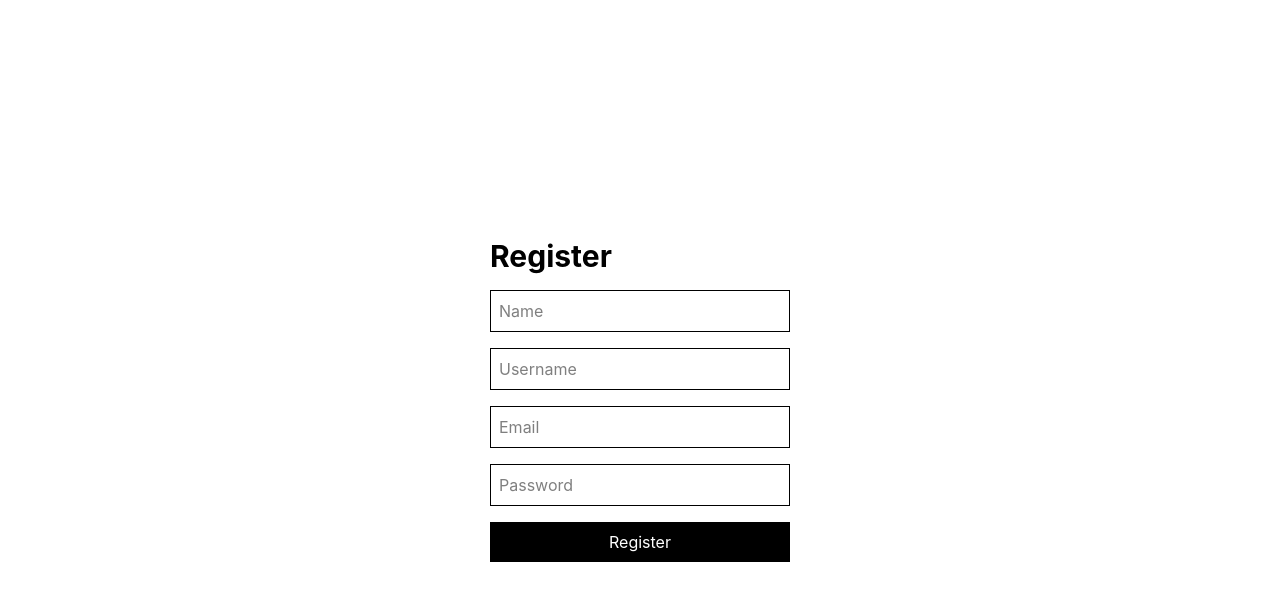
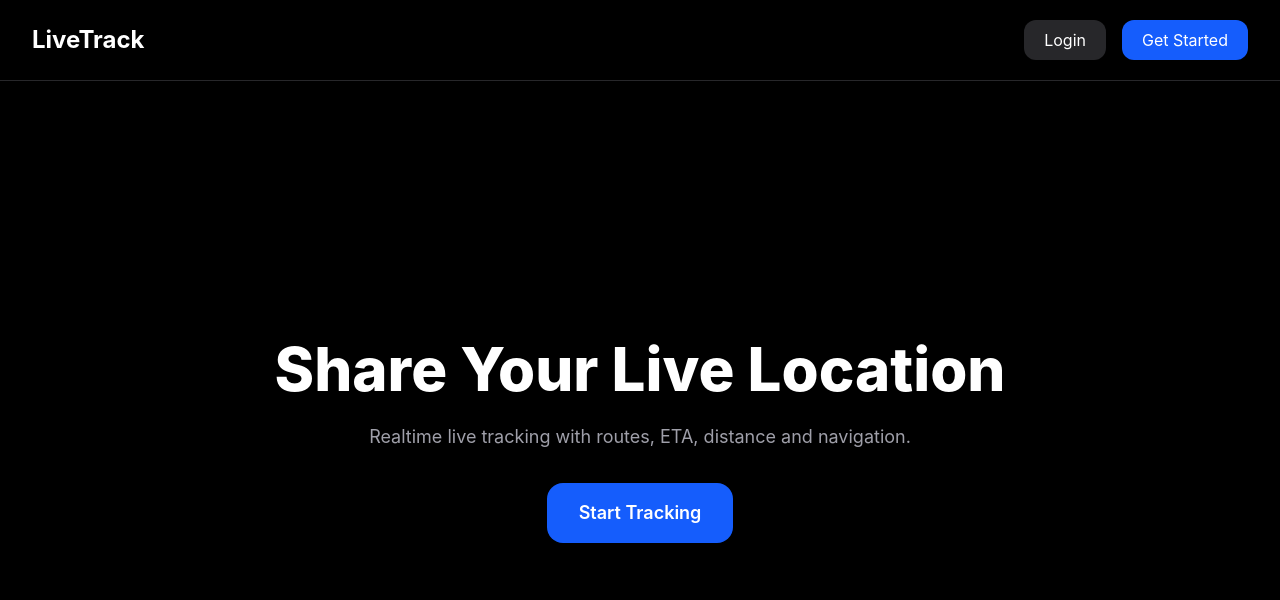
Before and after one commit to Pushpak003/location_tracker, a React app in the folder frontend/: page / in a window 1280 px wide. Shown: the top 600 px of the page. Built offline with nearby package versions, Linux system fonts and the light colour scheme; no server answers; the HTML template or start-up script is replaced by a standard one.

Commit message:
Implement authentication middleware for socket connections and refactor socket handler; add Home page component

```diff
--- a/frontend/src/App.jsx
+++ b/frontend/src/App.jsx
@@ -4,6 +4,7 @@ import {
   Route,
 } from "react-router-dom";
 
+import Home from "./pages/Home";
 import Login from "./pages/Login";
 import Register from "./pages/Register";
 import Dashboard from "./pages/Dashboard";
@@ -15,15 +16,19 @@ function App() {
     <BrowserRouter>
 
       <Routes>
-
         <Route
           path="/"
-          element={<Register />}
+          element={<Home />}
         />
 
         <Route
           path="/login"
           element={<Login />}
+        />
+
+        <Route
+          path="/register"
+          element={<Register />}
         />
 
         <Route
--- /dev/null
+++ b/frontend/src/pages/Home.jsx
@@ -0,0 +1,128 @@
+import { Link } from "react-router-dom";
+
+function Home() {
+
+  return (
+    <div
+      className="
+        min-h-screen
+        bg-black
+        text-white
+        flex
+        flex-col
+      "
+    >
+
+      {/* Navbar */}
+      <nav
+        className="
+          flex
+          justify-between
+          items-center
+          px-8
+          py-5
+          border-b
+          border-zinc-800
+        "
+      >
+
+        <h1
+          className="
+            text-2xl
+            font-bold
+          "
+        >
+          LiveTrack
+        </h1>
+
+        <div className="flex gap-4">
+
+          <Link
+            to="/login"
+            className="
+              px-5
+              py-2
+              rounded-xl
+              bg-zinc-800
+              hover:bg-zinc-700
+            "
+          >
+            Login
+          </Link>
+
+          <Link
+            to="/register"
+            className="
+              px-5
+              py-2
+              rounded-xl
+              bg-blue-600
+              hover:bg-blue-700
+            "
+          >
+            Get Started
+          </Link>
+
+        </div>
+
+      </nav>
+
+      {/* Hero */}
+      <div
+        className="
+          flex-1
+          flex
+          flex-col
+          items-center
+          justify-center
+          text-center
+          px-5
+        "
+      >
+
+        <h1
+          className="
+            text-6xl
+            font-extrabold
+            mb-6
+          "
+        >
+          Share Your
+          Live Location
+        </h1>
+
+        <p
+          className="
+            text-zinc-400
+            max-w-2xl
+            text-lg
+            mb-8
+          "
+        >
+          Realtime live tracking with
+          routes, ETA, distance and
+          navigation.
+        </p>
+
+        <Link
+          to="/register"
+          className="
+            px-8
+            py-4
+            rounded-2xl
+            bg-blue-600
+            hover:bg-blue-700
+            text-lg
+            font-semibold
+          "
+        >
+          Start Tracking
+        </Link>
+
+      </div>
+
+    </div>
+  );
+}
+
+export default Home;
--- a/frontend/src/pages/Register.jsx
+++ b/frontend/src/pages/Register.jsx
@@ -33,7 +33,7 @@ function Register() {
 
       alert(response.data.message);
 
-      navigate("/");
+      navigate("/login");
 
     } catch (error) {
 
--- a/frontend/src/pages/ShareTracking.jsx
+++ b/frontend/src/pages/ShareTracking.jsx
@@ -1,52 +1,34 @@
-import {
-  useEffect,
-  useRef,
-  useState,
-} from "react";
+import { useEffect, useRef, useState } from "react";
 
-import { useParams }
-from "react-router-dom";
+import { useParams } from "react-router-dom";
 
-import mapboxgl
-from "mapbox-gl";
+import mapboxgl from "mapbox-gl";
 
-import { io }
-from "socket.io-client";
+import { io } from "socket.io-client";
 
-mapboxgl.accessToken =
-  import.meta.env.VITE_MAPBOX_TOKEN;
+mapboxgl.accessToken = import.meta.env.VITE_MAPBOX_TOKEN;
 
 function ShareTracking() {
-
-  const { trackingId } =
-    useParams();
+  const { trackingId } = useParams();
 
   const mapRef = useRef(null);
 
-  const mapContainerRef =
-    useRef(null);
+  const mapContainerRef = useRef(null);
 
   const socketRef = useRef(null);
 
-  const senderMarkerRef =
-    useRef(null);
+  const senderMarkerRef = useRef(null);
 
-  const [isCopied, setIsCopied] =
-    useState(false);
+  const [isCopied, setIsCopied] = useState(false);
 
-  const shareLink =
-    `${window.location.origin}/view/${trackingId}`;
+  const shareLink = `${window.location.origin}/view/${trackingId}`;
 
   useEffect(() => {
+    // Map
+    mapRef.current = new mapboxgl.Map({
+      container: mapContainerRef.current,
 
-    // Map
-    mapRef.current =
-      new mapboxgl.Map({
-        container:
-          mapContainerRef.current,
-
-        style:
-          "mapbox://styles/mapbox/dark-v11",
+      style: "mapbox://styles/mapbox/dark-v11",
 
       center: [77.4126, 23.2599],
 
@@ -54,98 +36,62 @@ function ShareTracking() {
     });
 
     // Socket
-    socketRef.current = io(
-      "http://localhost:5000",
-      {
+    socketRef.current = io("http://localhost:5000", {
       auth: {
-          token:
-            localStorage.getItem(
-              "token"
-            ),
+        token: localStorage.getItem("token"),
       },
-      }
-    );
+    });
+    socketRef.current.emit("watch-tracking", trackingId);
 
     // Live Location
     navigator.geolocation.watchPosition(
       (position) => {
+        const latitude = position.coords.latitude;
 
-        const latitude =
-          position.coords.latitude;
-
-        const longitude =
-          position.coords.longitude;
+        const longitude = position.coords.longitude;
 
         // Send Location
-        socketRef.current.emit(
-          "send-location",
-          {
+        socketRef.current.emit("send-location", {
           trackingId,
           latitude,
           longitude,
-          }
-        );
+        });
 
         // Marker
-        if (
-          !senderMarkerRef.current
-        ) {
-
-          senderMarkerRef.current =
-            new mapboxgl.Marker({
+        if (!senderMarkerRef.current) {
+          senderMarkerRef.current = new mapboxgl.Marker({
             color: "#3b82f6",
           })
-              .setLngLat([
-                longitude,
-                latitude,
-              ])
-              .addTo(
-                mapRef.current
-              );
-
+            .setLngLat([longitude, latitude])
+            .addTo(mapRef.current);
         } else {
-
-          senderMarkerRef.current.setLngLat([
-            longitude,
-            latitude,
-          ]);
-
+          senderMarkerRef.current.setLngLat([longitude, latitude]);
         }
 
         // Camera
         mapRef.current.flyTo({
-          center: [
-            longitude,
-            latitude,
-          ],
+          center: [longitude, latitude],
           speed: 1.2,
         });
-
       },
       (error) => {
         console.log(error);
       },
       {
         enableHighAccuracy: true,
-      }
+      },
     );
 
     return () => {
-
       socketRef.current.disconnect();
 
       mapRef.current.remove();
-
     };
-
   }, []);
 
   // Copy Link
   const handleCopy = () => {
-
-    navigator.clipboard.writeText(
-      shareLink
-    );
+    navigator.clipboard.writeText(shareLink);
 
     setIsCopied(true);
 
@@ -156,12 +102,8 @@ function ShareTracking() {
 
   return (
     <div className="relative h-screen w-full">
-
       {/* Map */}
-      <div
-        ref={mapContainerRef}
-        className="h-full w-full"
-      />
+      <div ref={mapContainerRef} className="h-full w-full" />
 
       {/* Bottom Card */}
       <div
@@ -178,7 +120,6 @@ function ShareTracking() {
           shadow-2xl
         "
       >
-
         <h1
           className="
             text-2xl
@@ -195,8 +136,7 @@ function ShareTracking() {
             mb-4
           "
         >
-          Anyone with this link
-          can track your location.
+          Anyone with this link can track your location.
         </p>
 
         {/* Link */}
@@ -215,7 +155,6 @@ function ShareTracking() {
 
         {/* Buttons */}
         <div className="flex gap-3">
-
           <button
             onClick={handleCopy}
             className="
@@ -227,18 +166,13 @@ function ShareTracking() {
               font-semibold
             "
           >
-            {
-              isCopied
-                ? "Copied!"
-                : "Copy Link"
-            }
+            {isCopied ? "Copied!" : "Copy Link"}
           </button>
 
           <button
             onClick={() => {
               navigator.share?.({
-                title:
-                  "Track My Location",
+                title: "Track My Location",
                 url: shareLink,
               });
             }}
@@ -253,11 +187,8 @@ function ShareTracking() {
           >
             Share
           </button>
-
         </div>
-
       </div>
-
     </div>
   );
 }
```
Also changed, not shown: 2 other files (tests, documents, lock files or other folders). Lines whose indentation alone changed are shown as unchanged.
